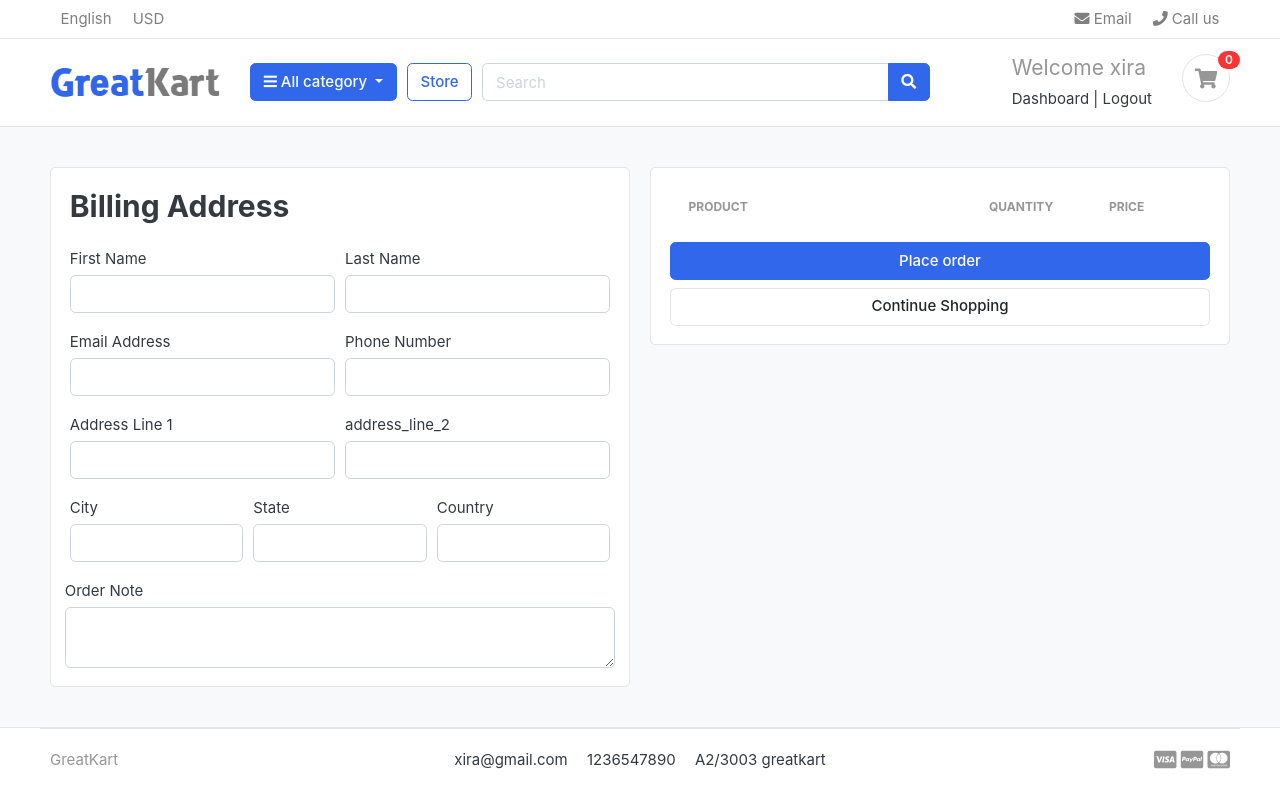
After one commit to rai252/greatkart-django, a Django app: page /cart/checkout/ in a window 1280 px wide. The commit adds this page. Run offline with Django 4.2, Linux system fonts and the light colour scheme; a user stored in the database is signed in; data comes from the database, SQL or seed files in the repository; both versions use the stored data as it was after the commit; lists and menus that the app fills with data are empty; some libraries are stand-ins or nearby versions; some web fonts are replaced.

Commit message:
handled cart and checkout page for the logged in user

```diff
--- a/carts/context_processors.py
+++ b/carts/context_processors.py
@@ -8,7 +8,10 @@ def counter(request):
     else:
         try:
             cart =Cart.objects.filter(cart_id=_cart_id(request))
-            cart_items =CartItem.objects.all().filter(cart=cart[:1])
+            if request.user.is_authenticated:
+                cart_items =CartItem.objects.all().filter(user=request.user)
+            else:
+                cart_items =CartItem.objects.all().filter(cart=cart[:1])
             for cart_item in cart_items:
                 cart_count += cart_item.quantity
         except Cart.DoesNotExist:
--- a/carts/models.py
+++ b/carts/models.py
@@ -1,5 +1,6 @@
 from django.db import models
 from store.models import Product,Variation
+from accounts.models import Account
 
 # Create your models here.
 
@@ -11,9 +12,10 @@ class Cart(models.Model):
         return self.cart_id
 
 class CartItem(models.Model):
+    user = models.ForeignKey(Account, on_delete=models.CASCADE,null=True)
     product = models.ForeignKey(Product, on_delete=models.CASCADE)
     variations = models.ManyToManyField(Variation,blank=True)
-    cart    = models.ForeignKey(Cart, on_delete=models.CASCADE)
+    cart    = models.ForeignKey(Cart, on_delete=models.CASCADE,null=True)
     quantity= models.IntegerField()
     is_active = models.BooleanField(default=True)
 
--- a/carts/urls.py
+++ b/carts/urls.py
@@ -6,4 +6,6 @@ urlpatterns = [
     path('subtract_cart/<int:product_id>/', views.subtract_cart, name='subtract_cart'),
     path('add_cart/<int:product_id>/',views.add_cart,name='add_cart'),
     path('remove_cart_item/<int:product_id>/',views.remove_cart_item,name='remove_cart_item'),
+    path('checkout/',views.checkout, name='checkout')
+
 ]
--- a/carts/views.py
+++ b/carts/views.py
@@ -1,8 +1,8 @@
-from django.shortcuts import render, redirect
+from django.shortcuts import render, redirect, get_object_or_404
 from store.models import Product, Variation
 from .models import Cart, CartItem
 from django.core.exceptions import ObjectDoesNotExist
-from django.http import HttpResponse
+from django.contrib.auth.decorators import login_required
 
 def _cart_id(request):
     cart_id = request.session.session_key
@@ -12,9 +12,10 @@ def _cart_id(request):
     return cart_id
 
 def add_cart(request, product_id):
-    product = Product.objects.get(id=product_id)
+    current_user = request.user
+    product = get_object_or_404(Product, id=product_id)
+
     product_variations = []
-
     if request.method == 'POST':
         for item in request.POST:
             key = item
@@ -25,76 +26,121 @@ def add_cart(request, product_id):
             except Variation.DoesNotExist:
                 pass
 
-    try:
-        cart = Cart.objects.get(cart_id=_cart_id(request))
-    except Cart.DoesNotExist:
-        cart = Cart.objects.create(cart_id=_cart_id(request))
-
-    is_cart_item_exists = CartItem.objects.filter(product=product, cart=cart).exists()
-
-    if is_cart_item_exists:
-        try:
-            cart_item = CartItem.objects.get(product=product, cart=cart)
-            existing_variations = cart_item.variations.all()
-
-            if set(product_variations) == set(existing_variations):
-                cart_item.quantity += 1
+    if current_user.is_authenticated:
+        is_cart_item_exists = CartItem.objects.filter(product=product, user=current_user).exists()
+        if is_cart_item_exists:
+            cart_items = CartItem.objects.filter(product=product, user=current_user)
+            for cart_item in cart_items:
+                existing_variations = list(cart_item.variations.all())
+                if product_variations == existing_variations:
+                    cart_item.quantity += 1
+                    cart_item.save()
+                    break
+            else:
+                cart_item = CartItem.objects.create(product=product, quantity=1, user=current_user)
+                cart_item.variations.set(product_variations)
                 cart_item.save()
+        else:
+            cart_item = CartItem.objects.create(product=product, quantity=1, user=current_user)
+            cart_item.variations.set(product_variations)
+            cart_item.save()
+    else:
+        cart = Cart.objects.get_or_create(cart_id=_cart_id(request))[0]
+        is_cart_item_exists = CartItem.objects.filter(product=product, cart=cart).exists()
+        if is_cart_item_exists:
+            cart_items = CartItem.objects.filter(product=product, cart=cart)
+            for cart_item in cart_items:
+                existing_variations = list(cart_item.variations.all())
+                if product_variations == existing_variations:
+                    cart_item.quantity += 1
+                    cart_item.save()
+                    break
             else:
-                new_cart_item = CartItem.objects.create(product=product, quantity=1, cart=cart)
-                new_cart_item.variations.set(product_variations)
-        except CartItem.DoesNotExist:
-            pass
-    else:
-        new_cart_item = CartItem.objects.create(product=product, quantity=1, cart=cart)
-        new_cart_item.variations.set(product_variations)
+                cart_item = CartItem.objects.create(product=product, quantity=1, cart=cart)
+                cart_item.variations.set(product_variations)
+                cart_item.save()
+        else:
+            cart_item = CartItem.objects.create(product=product, quantity=1, cart=cart)
+            cart_item.variations.set(product_variations)
+            cart_item.save()
 
     return redirect('cart')
 
 def remove_cart_item(request, product_id):
-    cart = Cart.objects.get(cart_id=_cart_id(request))
-    product = Product.objects.get(id=product_id)
-    cart_item = CartItem.objects.filter(product=product, cart=cart)
+    product = get_object_or_404(Product, id=product_id)
+    if request.user.is_authenticated:
+        cart_item = get_object_or_404(CartItem, product=product, user=request.user)
+    else:
+        cart = get_object_or_404(Cart, cart_id=_cart_id(request))
+        cart_item = get_object_or_404(CartItem, product=product, cart=cart)
     cart_item.delete()
     return redirect('cart')
 
 def subtract_cart(request, product_id):
-    product = Product.objects.get(id=product_id)
+    product = get_object_or_404(Product, id=product_id)
+    if request.user.is_authenticated:
+        cart_item = get_object_or_404(CartItem, product=product, user=request.user)
+    else:
+        cart = get_object_or_404(Cart, cart_id=_cart_id(request))
+        cart_item = get_object_or_404(CartItem, product=product, cart=cart)
 
-    try:
-        cart = Cart.objects.get(cart_id=_cart_id(request))
-    except Cart.DoesNotExist:
-        cart = Cart.objects.create(cart_id=_cart_id(request))
-
-    try:
-        cart_item = CartItem.objects.get(product=product, cart=cart)
-        if cart_item.quantity > 1:
-            cart_item.quantity -= 1
-            cart_item.save()
-        else:
-            cart_item.delete()
-    except CartItem.DoesNotExist:
-        pass
+    if cart_item.quantity > 1:
+        cart_item.quantity -= 1
+        cart_item.save()
+    else:
+        cart_item.delete()
 
     return redirect('cart')
 
 def cart(request, total=0, quantity=0, cart_items=None):
     try:
-        cart = Cart.objects.get(cart_id=_cart_id(request))
-        cart_items = CartItem.objects.filter(cart=cart, is_active=True)
+        tax = 0
+        grand_total = 0
+        if request.user.is_authenticated:
+            cart_items = CartItem.objects.filter(user=request.user, is_active=True)
+        else:
+            cart = Cart.objects.get(cart_id=_cart_id(request))
+            cart_items = CartItem.objects.filter(cart=cart, is_active=True)
+
         for cart_item in cart_items:
             total += (cart_item.product.price * cart_item.quantity)
             quantity += cart_item.quantity
+
         tax = (2 * total) / 100
         grand_total = total + tax
     except ObjectDoesNotExist:
         pass
 
-    context ={
+    context = {
         'total': total,
         'quantity': quantity,
         'cart_items': cart_items,
-        'tax': tax if 'tax' in locals() else 0,
-        'grand_total': grand_total if 'grand_total' in locals() else 0,
+        'tax': tax,
+        'grand_total': grand_total,
     }
     return render(request, 'store/cart.html', context)
+
+@login_required(login_url='login')
+def checkout(request, total=0, quantity=0, cart_items=None):
+    try:
+        tax = 0
+        grand_total = 0
+        cart_items = CartItem.objects.filter(user=request.user, is_active=True)
+
+        for cart_item in cart_items:
+            total += (cart_item.product.price * cart_item.quantity)
+            quantity += cart_item.quantity
+
+        tax = (2 * total) / 100
+        grand_total = total + tax
+    except ObjectDoesNotExist:
+        pass
+
+    context = {
+        'total': total,
+        'quantity': quantity,
+        'cart_items': cart_items,
+        'tax': tax,
+        'grand_total': grand_total,
+    }
+    return render(request, 'store/checkout.html', context)
--- a/templates/store/cart.html
+++ b/templates/store/cart.html
@@ -123,7 +123,7 @@
                 height="26"
               />
             </p>
-            <a href="./place-order.html" class="btn btn-primary btn-block">
+            <a href="{% url 'checkout' %}" class="btn btn-primary btn-block">
               Checkout
             </a>
             <a href="{% url 'store' %}" class="btn btn-light btn-block">Continue Shopping</a>
--- /dev/null
+++ b/templates/store/checkout.html
@@ -0,0 +1,151 @@
+{% extends 'base.html' %}
+{% load static %}
+{% block content %}
+<section class="section-content padding-y bg">
+  <div class="container">
+    <!-- ============================ COMPONENT 1 ================================= -->
+
+    <div class="row">
+      <aside class="col-lg-6">
+        <div class="card">
+            <div class="card-body">
+                <h2 class= "card-title mb-4 ">Billing Address</h2>
+                <form action=""method="POST">
+                  {% csrf_token %}
+                    <div class="form-row">
+                        <div class="col form-group">
+                            <label for="">First Name</label>
+                            <input types="text" name="first_name" class="form-control" required>
+                        </div>
+                        <div class="col form-group">
+                            <label for="">Last Name</label>
+                            <input types="text" name="last_name" class="form-control" required>
+
+                        </div>
+                    </div>
+                    <div class="form-row">
+                        <div class="col form-group">
+                            <label for="">Email Address</label>
+                            <input types="email" name="email" class="form-control" required>
+                        </div>
+                        <div class="col form-group">
+                            <label for="">Phone Number</label>
+                            <input types="number" name="phone_number" class="form-control" required>
+
+                        </div>
+                    </div>
+                    <div class="form-row">
+                        <div class="col form-group">
+                            <label for="">Address Line 1</label>
+                            <input types="text" name="address_line_1" class="form-control" required>
+                        </div>
+                        <div class="col form-group">
+                            <label for="">address_line_2</label>
+                            <input types="text" name="address_line_2" class="form-control">
+
+                        </div>
+                    </div>
+                    <div class="form-row">
+                        <div class="col form-group">
+                            <label for="">City</label>
+                            <input types="text" name="city" class="form-control" required>
+                        </div>
+                        <div class="col form-group">
+                            <label for="">State</label>
+                            <input types="text" name="state" class="form-control" required>
+
+                        </div>
+                        <div class="col form-group">
+                            <label for="">Country</label>
+                            <input types="text" name="country " class="form-control" required>
+
+                        </div>
+                    </div>
+                        <div class="form-row">
+                            <label for="">Order Note</label>
+                            <textarea name="order_note" rows="2"  class="form-control"></textarea>
+
+                        </div>
+
+
+
+
+
+            <div>
+        </div>
+
+        <!-- card.// -->
+      </aside>
+      <!-- col.// -->
+      <aside class="col-lg-6">
+        <div class="card">
+          <div class="card-body">
+
+            <table class="table table-borderless table-shopping-cart">
+                <thead class="text-muted">
+                  <tr class="small text-uppercase">
+                    <th scope="col">Product</th>
+                    <th scope="col" width="120">Quantity</th>
+                    <th scope="col" width="120">Price</th>
+
+                  </tr>
+                </thead>
+                <tbody>
+                  {% for cart_item in cart_items %}
+                  <tr>
+                    <td>
+                      <figure class="itemside align-items-center">
+                        <div class="aside">
+                          <img
+                            src="{{ cart_item.product.images.url }}"
+                            class="img-sm"
+                          />
+                        </div>
+                        <figcaption class="info">
+                          <a href="{{ cart_item.product.get_url }}" class="title text-dark">
+                            {{ cart_item.product.product_name }}
+                          </a>
+                          <p class="text-muted small">
+                            {% if cart_item.variations.all %}
+                              {% for item in cart_item.variations.all %}
+                                {{ item.variation_category }}: {{ item.variation_value }}
+                              {% endfor %}
+                            {% endif %}
+                          </p>
+                        </figcaption>
+                      </figure>
+                    </td>
+                    <td>
+                        <label for="">{{cart_item.quantity}}</label>
+                    </td>
+                    <td>
+                      <div class="price-wrap">
+                        <var class="price">${{ cart_item.sub_total }}</var>
+                        <small class="text-muted"> ${{ cart_item.product.price }} each </small>
+                      </div>
+                      <!-- price-wrap .// -->
+                    </td>
+
+                  </tr>
+                  {% endfor %}
+                </tbody>
+              </table>
+
+            <button type="submit" name="submit" class="btn btn-primary btn-block" > Place order</button>
+            <a href="{% url 'store' %}" class="btn btn-light btn-block">Continue Shopping</a>
+          </form>
+          </div>
+          <!-- card-body.// -->
+        </div>
+        <!-- card.// -->
+      </aside>
+      <!-- col.// -->
+    </div>
+    <!-- row.// -->
+
+    <!-- ============================ COMPONENT 1 END .// ================================= -->
+  </div>
+  <!-- container .//  -->
+</section>
+
+{% endblock %}
```
Also changed, not shown: accounts/views.py (+63 -3 lines), carts/migrations/0003_cartitem_user_alter_cartitem_cart.py (added), db.sqlite3.
